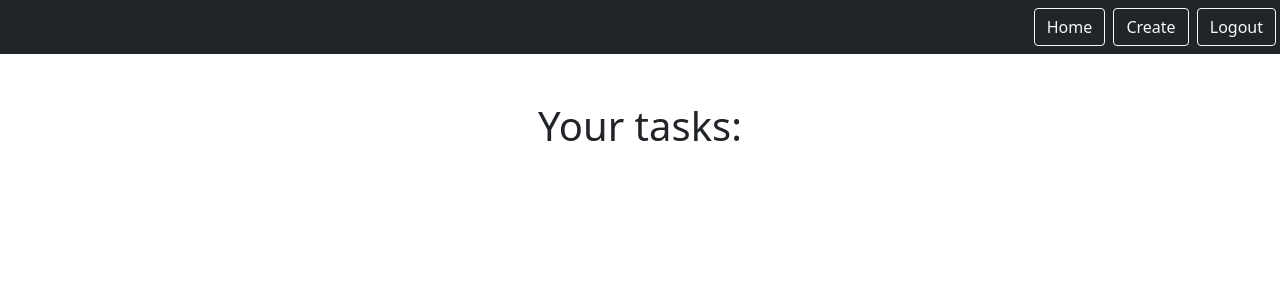
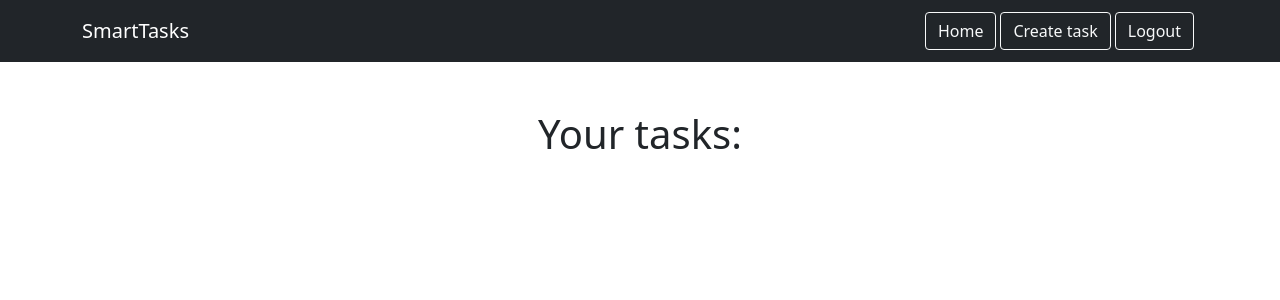
Before and after one commit to AndyDem/smarttasks-project, a Django app: page /smart/tasks in a window 1280 px wide. Shown: the top 300 px of the page. Run offline with Django 4.2, Linux system fonts and the light colour scheme; the visitor is signed in with stand-in values (Sample User, id 1); data that the repository does not hold is empty.

Commit message:
changes navbar

```diff
--- a/static/templates/base.html
+++ b/static/templates/base.html
@@ -7,21 +7,40 @@
     </head>
 
     <body>
-      <nav class='navbar navbar-dark bg-dark'>
-        <div class='ms-auto'>
+      <nav class="navbar navbar-expand-sm navbar-dark bg-dark">
+        <div class="container">
+          <a class="navbar-brand" href="{% url 'home'%}">SmartTasks</a>
+          <button class="navbar-toggler" type="button" data-bs-toggle="collapse" data-bs-target="#navbar" aria-label="Toggle navigation">
+            <span class="navbar-toggler-icon"></span>
+          </button>
+          <div class="collapse navbar-collapse" id="navbar">
+            <ul class="navbar-nav ms-auto">
+              <li class="nav-item mb-1 mt-1">
                 <a href="{% url 'home'%}" class="btn btn-outline-light me-1">Home</a>
+              </li>
               {% if user.is_authenticated %}
-          <a href="{% url 'tasks_create' %}" class="btn btn-outline-light me-1">Create</a>
+              <li class="nav-item mb-1 mt-1">
+                <a href="{% url 'tasks_create' %}" class="btn btn-outline-light me-1">Create task</a>
+              </li>
+              <li class="nav-item mb-1 mt-1">
                 <a href="{% url 'logout'%}" class="btn btn-outline-light me-1">Logout</a>
+              </li>
               {% else %}
+              <li class="nav-item mb-1 mt-1">
                 <a href="{% url 'login'%}" class="btn btn-outline-light me-1">Login</a>
+              </li>
+              <li class="nav-item mb-1 mt-1">
                 <a href="{% url 'signup'%}" class="btn btn-outline-light me-1">Signup</a>
+              </li>
               {% endif %}
+            </ul>
+          </div>
         </div>
       </nav>
       <div class="my-5 text-center container">
         {% block body %}
         {% endblock %}
       </div>
+      <script src="https://cdn.jsdelivr.net/npm/bootstrap@5.1.3/dist/js/bootstrap.bundle.min.js" integrity="sha384-ka7Sk0Gln4gmtz2MlQnikT1wXgYsOg+OMhuP+IlRH9sENBO0LRn5q+8nbTov4+1p" crossorigin="anonymous"></script>
     </body>
 </html>
```
Lines whose indentation alone changed are shown as unchanged.
